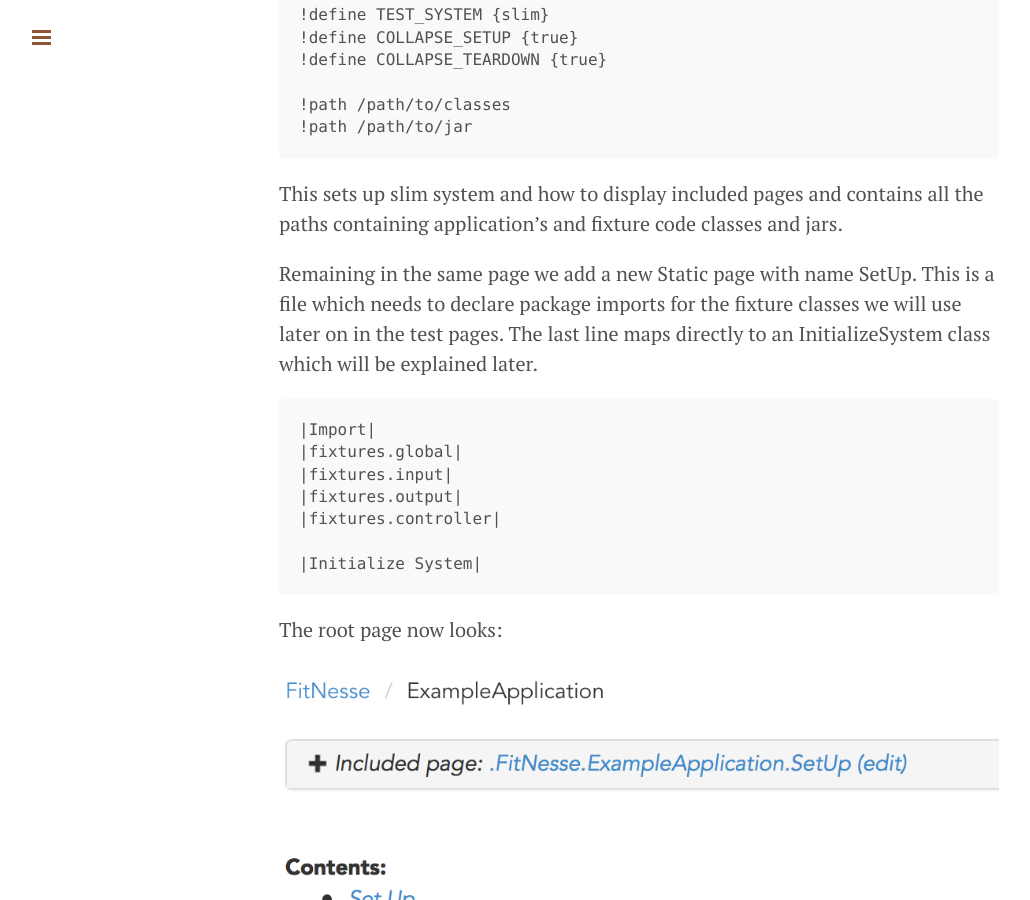
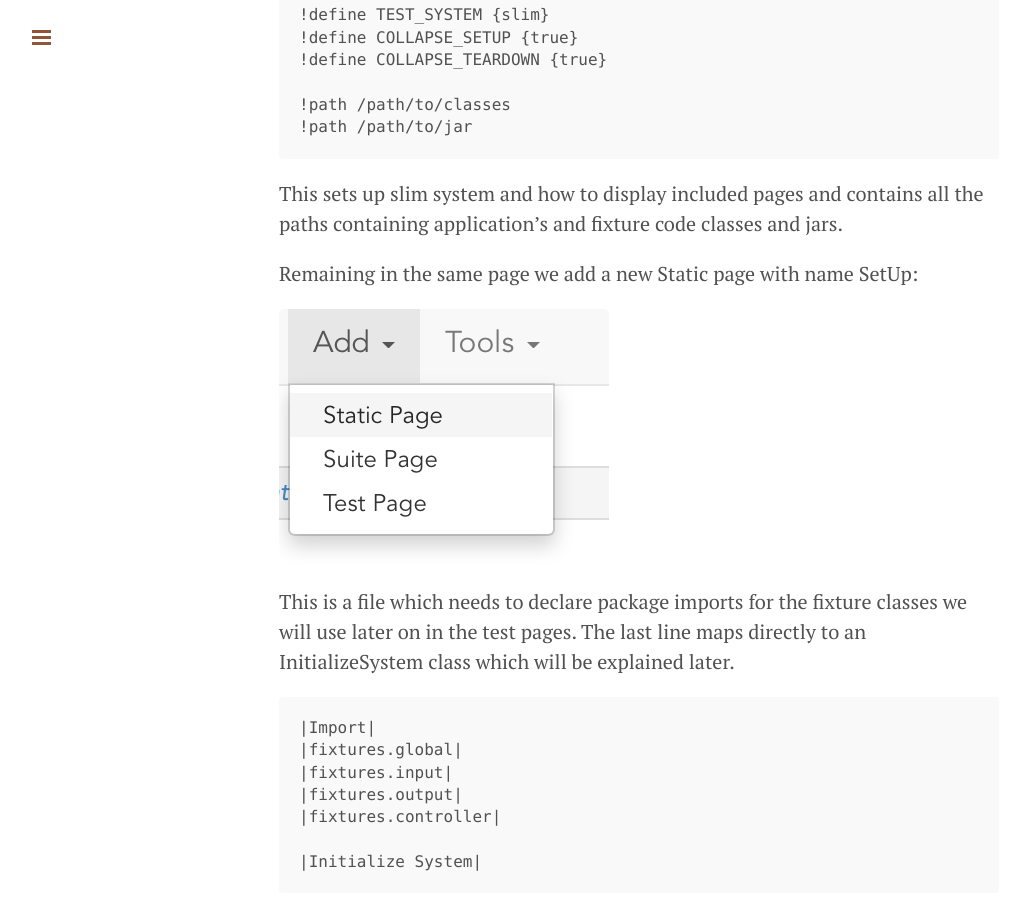
Before and after one commit to akalkatzakos/akalkatzakos.github.io, a Jekyll site: the page built from _posts/2015-07-22-fitnesse-from-scratch-example.md, in a window 1280 px wide and 900 px high, scrolled down 5640 px. Shown: the whole window, without its empty margins (1-1031 px from the left). Built offline with Jekyll 4.4.1, drawn with Linux system fonts in a browser that asks for light colours; Markdown is read by kramdown in place of the engine named in the settings; comment, search, counter and statistics services are not loaded; some of the changed lines change nothing that is shown.

Commit message:
no message

````diff
--- a/_posts/2015-07-22-fitnesse-from-scratch-example.md
+++ b/_posts/2015-07-22-fitnesse-from-scratch-example.md
@@ -123,7 +123,11 @@ java -jar fitnesse-standalone.jar -p 8080
 
 This sets up slim system and how to display included pages and contains all the paths containing application's and fixture code classes and jars.
 
-Remaining in the same page we add a new Static page with name SetUp. This is a file which needs to declare package imports for the fixture classes we will use later on in the test pages. The last line maps directly to an InitializeSystem class which will be explained later.
+Remaining in the same page we add a new Static page with name SetUp:
+
+![static add][add_static]
+
+This is a file which needs to declare package imports for the fixture classes we will use later on in the test pages. The last line maps directly to an InitializeSystem class which will be explained later.
 
 ```
 |Import|
@@ -520,3 +524,4 @@ Our final query table is:
 [decimal_digits]: https://raw.githubusercontent.com/akalkatzakos/akalkatzakos.github.io/master/_images/20150722/decimal_digits.png
 [decimal_ok]: https://raw.githubusercontent.com/akalkatzakos/akalkatzakos.github.io/master/_images/20150722/decimal_ok.png
 [complete]: https://raw.githubusercontent.com/akalkatzakos/akalkatzakos.github.io/master/_images/20150722/complete.png
+[add_static]: https://raw.githubusercontent.com/akalkatzakos/akalkatzakos.github.io/master/_images/20150722/add_static.png
````
Also changed, not shown: _images/20150722/add_static.png (added).
